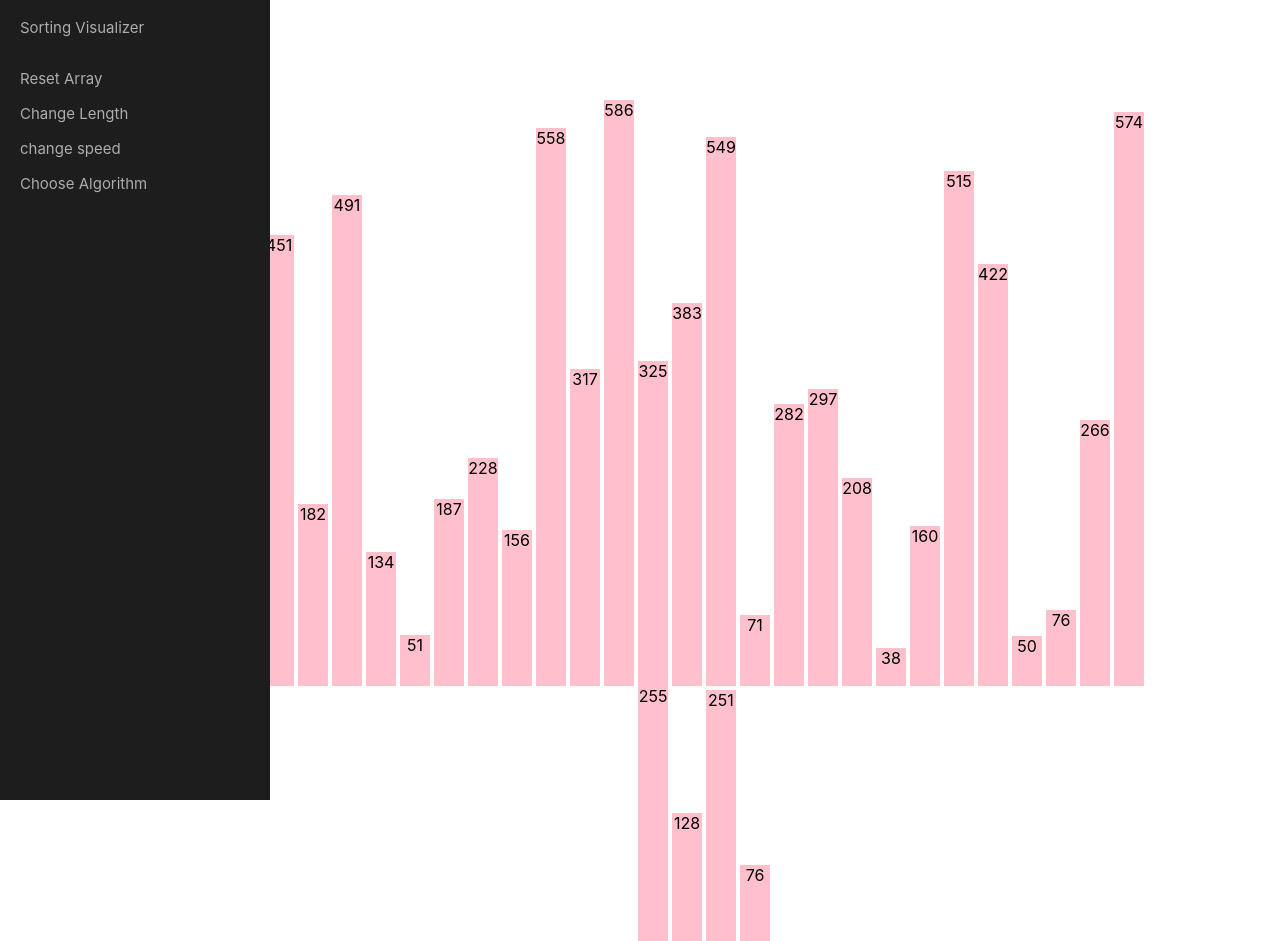
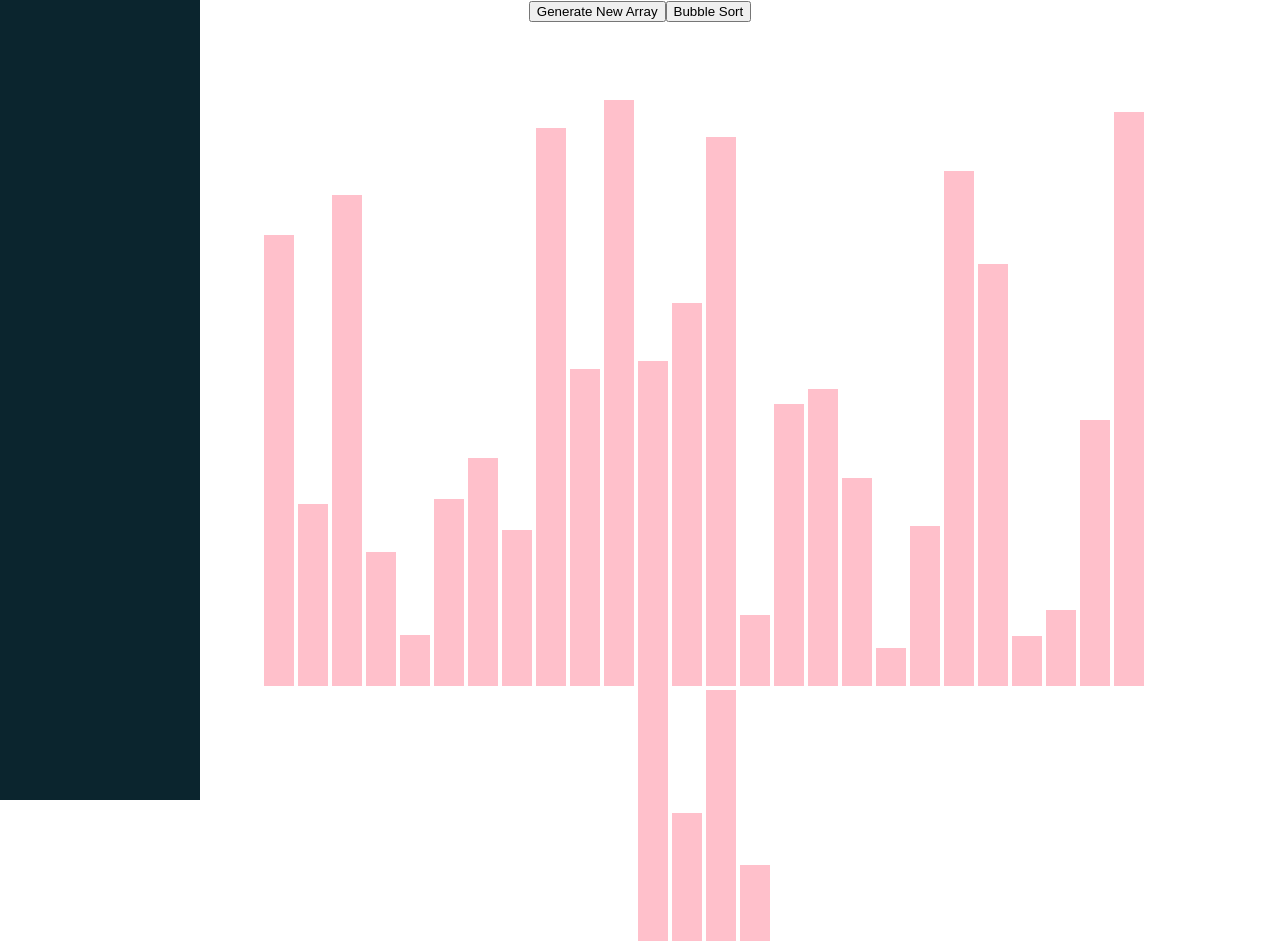
Before and after one commit to mightomi/SortingVisualization, a React (Create React App) app: page / in a window 1280 px wide. Built offline with nearby package versions, Linux system fonts and the light colour scheme.

Commit message:
added sorting visualization and bubble sort

```diff
--- a/src/App.js
+++ b/src/App.js
@@ -1,6 +1,6 @@
 import './App.css';
 import SortingVisualizer from './SortingVisualizer/SortingVisualizer'
-import SideBar from './sideBar/sideBar'
+import SideBar from './SideBar/SideBar'
 
 
 function App() {
--- /dev/null
+++ b/src/SideBar/SideBar.css
@@ -0,0 +1,8 @@
+.side-bar {
+    position: fixed;
+    top: 0;
+    left: 0;
+    width: 200px;
+    height: 100%;
+    background: rgb(11, 37, 46);
+}
--- /dev/null
+++ b/src/SideBar/SideBar.js
@@ -0,0 +1,11 @@
+import React from 'react';
+import './SideBar.css';
+
+export default class SideBar extends React.Component {
+
+    render() {
+        return (
+            <div className='side-bar'></div>
+        )
+    }
+}
--- a/src/SortingVisualizer/SortingVisualizer.js
+++ b/src/SortingVisualizer/SortingVisualizer.js
@@ -4,6 +4,10 @@ import './SortingVisualizer.css';
 
 const NUMBER_OF_ARRAY_BARS = 30;
 const PRIMARY_COLOR = 'pink';
+const COMPARE_COLOR = 'yellow';
+const SWAP_COLOR = 'red';
+
+
 
 
 export default class SortingVisualizer extends React.Component {
@@ -33,6 +37,64 @@ export default class SortingVisualizer extends React.Component {
         // console.log(array);
     }
 
+
+    // swaps on the main div array i.e arrayBars.
+    swapDiv(divIdx1, divIdx2) {
+        // basically just swap the height style
+        var arrayBars = document.getElementsByClassName('array-bar');
+
+        let tempHeight = arrayBars[divIdx2].style.height;
+        // // console.log(temp);
+        arrayBars[divIdx2].style.height = arrayBars[divIdx1].style.height;
+        arrayBars[divIdx1].style.height = tempHeight;
+    }
+
+    bubbleSort() {
+
+        var arrayBars = document.getElementsByClassName('array-bar');
+        let arrayTemp = this.state.array;
+        let animations = [];
+
+        // sorting arrTemp to get the element ids to swap
+        for(let i=0; i<NUMBER_OF_ARRAY_BARS; i++) {
+            for(let j=0; j<NUMBER_OF_ARRAY_BARS-1; j++) {
+                if(arrayTemp[j] > arrayTemp[j+1]) {
+                    [arrayTemp[j], arrayTemp[j+1]] = [arrayTemp[j+1], arrayTemp[j]];
+                    animations.push([j,j+1]);
+                }
+            }
+        }
+
+        console.log(arrayBars);
+        console.log(animations);
+
+        let lastIdx1 = null, lastIdx2=null;
+
+        for(let i=0; i<animations.length; i++) {
+
+            setTimeout(() => {
+                let divIdx1 = animations[i][0];
+                let divIdx2 = animations[i][1];
+                // console.log(divIdx1, divIdx2);
+
+                if(lastIdx1 !== null) {
+                    arrayBars[lastIdx1].style.backgroundColor = PRIMARY_COLOR;
+                    arrayBars[lastIdx2].style.backgroundColor = PRIMARY_COLOR;
+                }
+                lastIdx1 = divIdx1;
+                lastIdx2 = divIdx2;
+
+                arrayBars[divIdx1].style.backgroundColor = SWAP_COLOR;
+                arrayBars[divIdx2].style.backgroundColor = SWAP_COLOR;
+
+                this.swapDiv(divIdx1, divIdx2);
+              }, i * 80);
+        }
+
+        // console.log(arrayBars);
+    }
+
+
     render() {
 
         const { array } = this.state;
@@ -43,15 +105,17 @@ export default class SortingVisualizer extends React.Component {
                 {array.map((value, idx) => (
                 <div
                     className="array-bar"
-                    key={idx}
                     style={{
                         backgroundColor: PRIMARY_COLOR,
                         height: `${value}px`,
-                    }}>{value}</div>
+                    }}></div>
                 ))}
-
             </div>
 
+            <div>
+                <button onClick={() => this.resetArray()}>Generate New Array</button>
+                <button onClick={() => this.bubbleSort()}>Bubble Sort</button>
+            </div>
             </>
         )
     }
--- a/src/sideBar/sideBar.js
+++ /dev/null
@@ -1,22 +0,0 @@
-import React from 'react';
-import { ProSidebar, Menu, MenuItem, SubMenu } from 'react-pro-sidebar';
-import 'react-pro-sidebar/dist/css/styles.css';
-
-
-export default class sideBar extends React.Component {
-
-    render() {
-        return (
-            <ProSidebar style={{height: `100vh`}}>
-                <Menu >
-                    <MenuItem >Sorting Visualizer</MenuItem>
-                    <MenuItem ></MenuItem>
-                    <MenuItem >Reset Array</MenuItem>
-                    <MenuItem >Change Length</MenuItem>
-                    <MenuItem >change speed</MenuItem>
-                    <MenuItem >Choose Algorithm</MenuItem>
-                </Menu>
-            </ProSidebar>
-        )
-    }
-}
```
Also changed, not shown: 1 other file (tests, documents, lock files or other folders).
